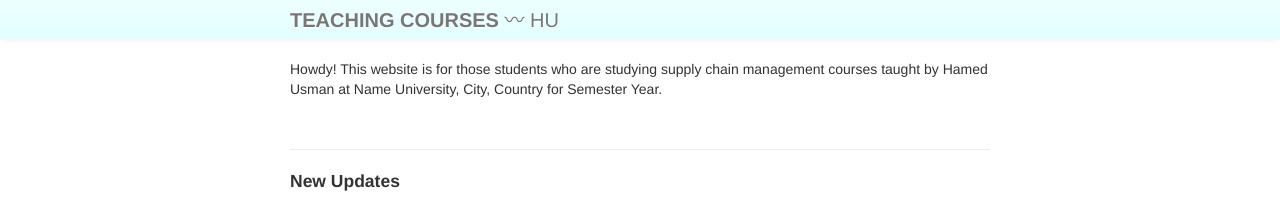
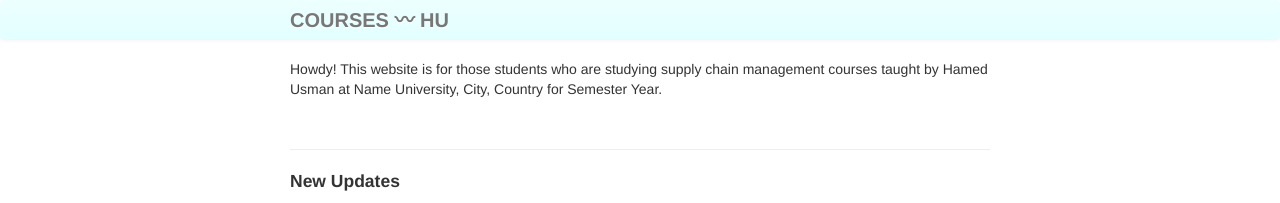
Before and after one commit to 101scm/101scm.github.io, a Jekyll site: the page built from index.md, in a window 1280 px wide. Shown: the top 203 px of the page. Built offline with Jekyll 4.4.1, drawn with Linux system fonts in a browser that asks for light colours.

Commit message:
Update _config.yml

```diff
--- a/_config.yml
+++ b/_config.yml
@@ -8,7 +8,7 @@ highlighter: rouge
 # Themes are encouraged to use these universal variables
 # so be sure to set them if your theme uses them.
 #
-title : <b>TEACHING COURSES</b> 〰 HU
+title : <b>COURSES 〰 HU</b>
 author :
   name :
   email :
```
